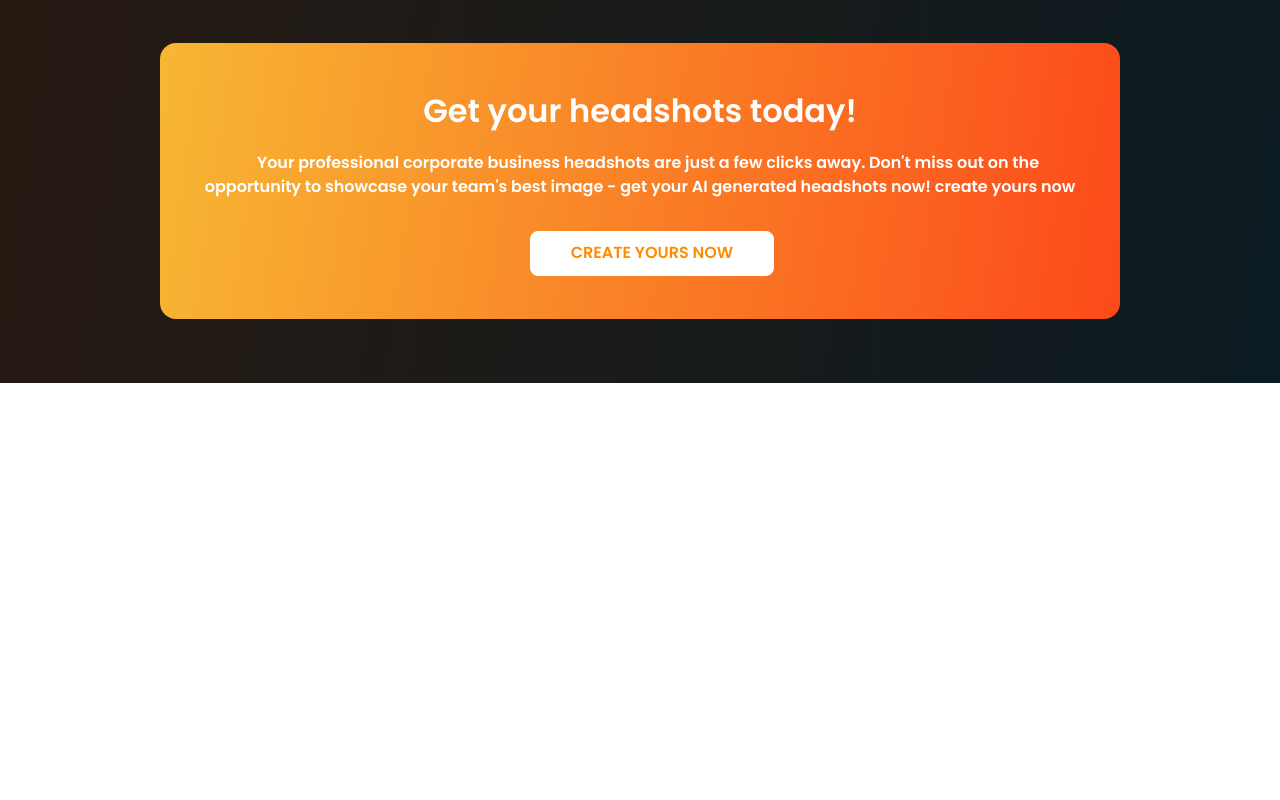
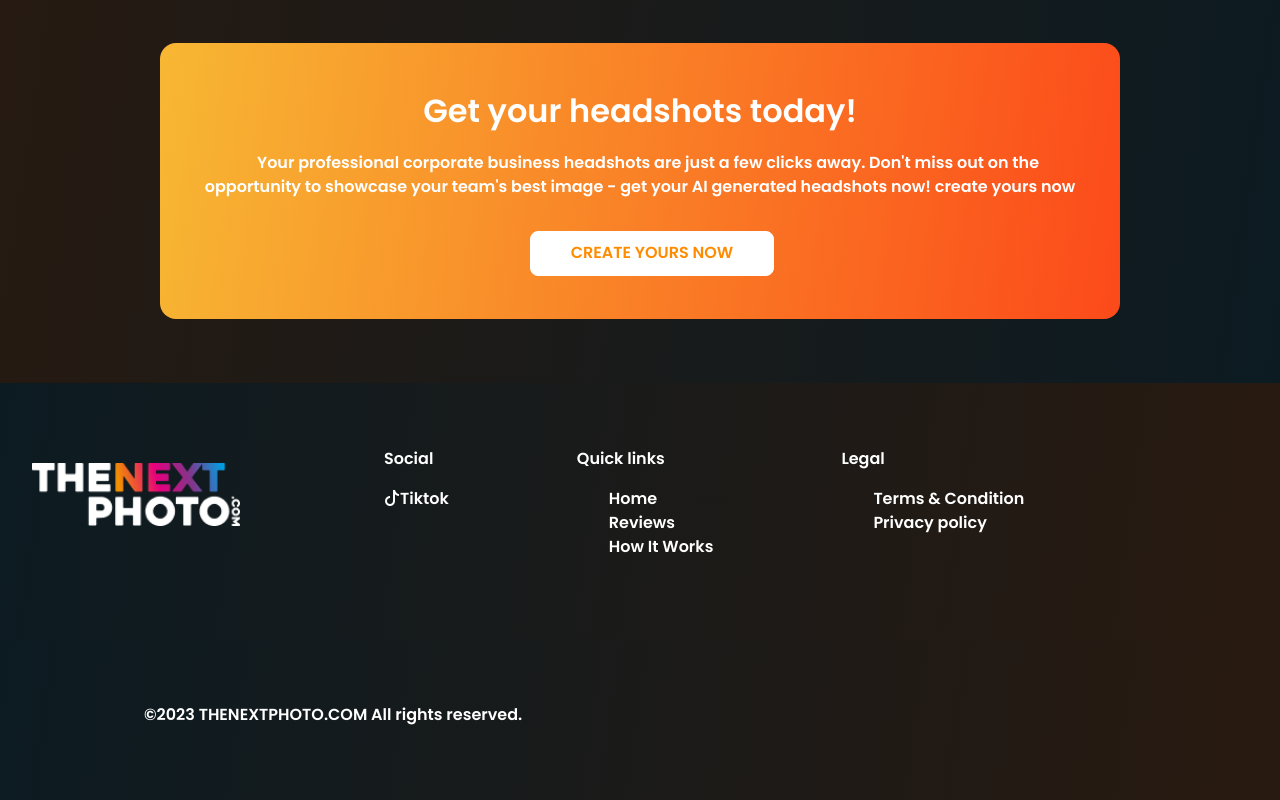
Before and after one commit to MKQazi786/headshot-clone, a React (Create React App) app in the folder headshot/: page / in a window 1280 px wide. Shown: the part 5099-5899 px from the top of the page. Before the commit the page ends 5482 px from the top, so only its background shows below. Built offline with nearby package versions, Linux system fonts and the light colour scheme.

Commit message:
complete footer but some work remain

```diff
--- a/headshot/src/index.jsx
+++ b/headshot/src/index.jsx
@@ -44,7 +44,7 @@ function App() {
     return (
         <div>
             <header>
-                <nav className="mainNavBar" >
+                <nav className="mainNavBar" id="mainNavBar" >
                     <img src={Logo} alt="This is logo" />
                     <nav className="navbar">
                         <li><a href="">Home</a></li>
@@ -149,7 +149,7 @@ function App() {
                 </div>
             </div>
 
-            <div className="hiwDiv">
+            <div className="hiwDiv" id="hiwDiv" >
                 <div>
                     <p>How it works</p>
                     <b>
@@ -166,7 +166,7 @@ function App() {
 
             </div>
 
-            <div className="reviewDiv">
+            <div className="reviewDiv" id="reviewDiv">
                 <div>
                     <p>
                         Review and download your favorite <br /> headshots from a collection of 100+.
@@ -455,11 +455,47 @@ function App() {
                         create yours now
                     </b>
 
-                  <a href="#">  <button className="getHeadshotDivBtn" >create yours now</button> </a>
+                    <a href="#">  <button className="getHeadshotDivBtn" >create yours now</button> </a>
 
                 </div>
 
             </div>
+
+            <footer>
+                <div>
+
+                    <a href="#mainNavBar"><img src={Logo} alt="This is logo footer logo" /></a>
+
+                    <div>
+                        <p>Social</p>
+                        <a href="https://www.tiktok.com/en/"><p className="bi bi-tiktok" >Tiktok</p></a>
+                    </div>
+
+                    <div>
+                        <p>Quick links</p>
+                        <ul>
+                            <a href="#mainNavBar"> <li>Home</li></a>
+                            <a href="#reviewDiv"> <li>Reviews</li></a>
+                            <a href="#hiwDiv"> <li>How It Works</li></a>
+                        </ul>
+                    </div>
+
+                    <div>
+                        <p>Legal</p>
+                        <ul>
+                            <li>Terms & Condition</li>
+                            <li>Privacy policy</li>
+                        </ul>
+                    </div>
+                </div>
+
+
+
+                <div>
+                    <hr />
+                    &copy;2023 THENEXTPHOTO.COM All rights reserved.
+               </div>
+            </footer>
 
         </div >
     )
--- a/headshot/src/style.css
+++ b/headshot/src/style.css
@@ -328,3 +328,29 @@ button:hover {
     border: 1px solid white;
     font-weight: bolder;
 }
+
+footer > div {
+    display: flex;
+    background: linear-gradient(98.24deg, #0c1b22 0%, #291a10 100%);
+    padding: 4rem 1rem;
+    color: white;
+    gap: 8rem;
+}
+
+footer > div + div {
+    text-align: center;
+}
+
+footer img {
+    width: 15rem;
+    padding: 1rem;
+}
+
+footer a {
+    text-decoration: none;
+    color: white;
+}
+
+footer ul {
+    list-style: none;
+}
```
